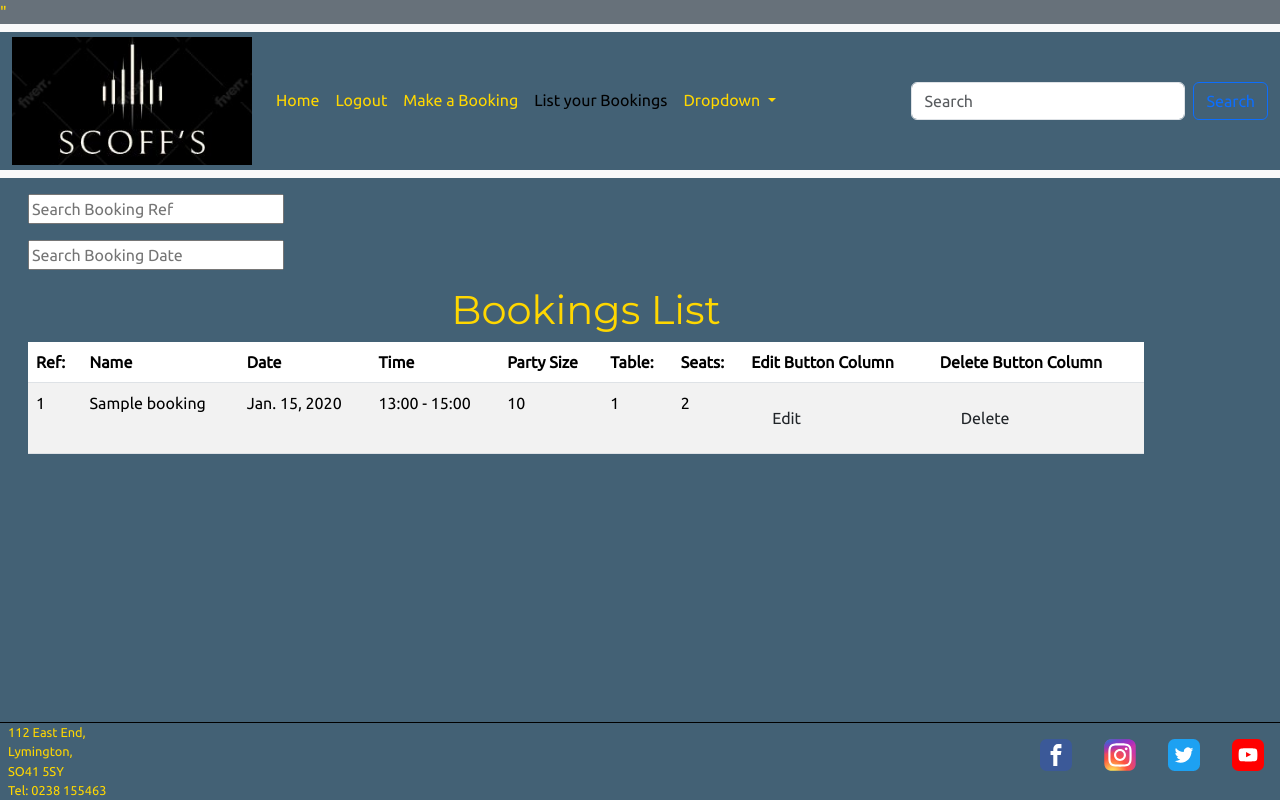
After one commit to mark279455/pf4-scoffs, a Django app: page /bookings/list_bookings/ in a window 1280 px wide. The commit adds this page. Run offline with Django 4.2, Linux system fonts and the light colour scheme; a user stored in the database is signed in; tables that the repository leaves empty hold one stand-in row (values such as "Sample post"); some libraries are stand-ins or nearby versions.

Commit message:
completed add booking - started list bookings

```diff
--- a/bookings/models.py
+++ b/bookings/models.py
@@ -10,7 +10,7 @@ TIME_SLOTS = ((1, "13:00 - 15:00"), (2, "15:00 - 17:00"),
 class Table(models.Model):
     """ model for restaurant table """
     table_number = models.IntegerField(unique=True)
-    table_num_seats = models.IntegerField(choices=NUM_SEATS, default=4)
+    table_num_seats = models.IntegerField(choices=NUM_SEATS, default=2)
 
     class Meta:
         ordering = ['table_number']
@@ -29,13 +29,13 @@ class Booking(models.Model):
     booking_date = models.DateField()
     booking_time = models.IntegerField(choices=TIME_SLOTS, default=1)
     booking_table = models.ForeignKey(
-        Table, on_delete=models.CASCADE, related_name="booking_table")
+        Table, on_delete=models.CASCADE, related_name="table")
     timestamp_booking_made = models.DateTimeField(auto_now=True)
     booking_notes = models.CharField(max_length=1000, null=True)
 
     class Meta:
         """ Order by booking_date and then booking_time """
-        ordering = ['-booking_date', '-booking_time']
+        ordering = ['booking_date', 'booking_time']
 
     def __str__(self):
         return str(self.pk)
--- /dev/null
+++ b/bookings/templates/bookings/list_bookings.html
@@ -0,0 +1,99 @@
+{% extends 'base.html' %}
+{% load static %}
+
+{% block css %}
+{{ block.super }}
+<link rel="stylesheet" href="{% static 'booking/css/booking.css' %}">
+{% endblock %}
+
+
+{% block title %}Bookings{% endblock %}
+
+{% block content %}
+
+<div class="container m-3">
+    <!-- Search querys -->
+    {% if request.user.is_staff %}
+        <form method='GET' class="mb-3">
+            <input type='text' name='q' value='{{ request.GET.q }}' autocomplete="off" aria-label="Search Booking by reference"
+                placeholder="Search Booking Ref">
+            <button class="btn p-0 search-btn" type='submit' value="Search Booking by ref" aria-label="Click to search by booking ref">
+                <i class="fas fa-search"></i>
+            </button>
+        </form>
+        <form method='GET' class="mb-3">
+            <input type='text' name='d' value='{{ request.GET.d }}' class="datepicker" autocomplete="off" aria-label="Search Bookings by date"
+                placeholder="Search Booking Date">
+            <button class="btn p-0 search-btn" type='submit' value="Search Booking by ref" aria-label="Click to search by date">
+                <i class="fas fa-search"></i>
+            </button>
+        </form>
+    {% endif %}
+    <!-- Manage bookings table -->
+    <div class="form-style">
+        <h1 class="text-center">Bookings List</h1>
+        <table class="table table-striped table-hover">
+            <thead>
+                <tr>
+                    <th>Ref:</th>
+                    <th>Name</th>
+                    <th>Date</th>
+                    <th>Time</th>
+                    <th>Party Size</th>
+                    {% if user.is_staff %}
+                    <th>Table:</th>
+                    <th>Seats:</th>
+                    {% endif %}
+                    <th><span class="sr-only">Edit Button Column</span></th>
+                    <th><span class="sr-only">Delete Button Column</span></th>
+                </tr>
+            </thead>
+            {% for booking in object_list %}
+            <tbody>
+                <tr>
+                    <td>
+                        {{ booking.pk }}
+                    </td>
+                    <td>
+                        {{ booking.cust_name }}
+                    </td>
+                    <td>
+                        {{ booking.booking_date }}
+                    </td>
+                    <td>
+                        {{ booking.get_booking_time_display }}
+                    </td>
+                    <td>
+                        {{ booking.booking_party_size }}
+                    </td>
+                    {% if user.is_staff %}
+                    <td>
+                        {{ booking.booking_table }}
+                    </td>
+                    <td>
+                        {{ booking.booking_table.table_num_seats }}
+                    </td>
+                    {% endif %}
+                    <td>
+                        <a href="" class="btn button-style m-2">Edit</a>
+                    </td>
+                    <td>
+                        <a href="" class="btn button-style m-2">Delete</a>
+                    </td>
+                </tr>
+            </tbody>
+            {% endfor %}
+        </table>
+    </div>
+</div>
+
+{% endblock %}
+{% block extra_js %}
+<script src="https://code.jquery.com/jquery-1.9.1.js"></script>
+<script src="https://code.jquery.com/ui/1.11.0/jquery-ui.js"></script>
+<script>
+    $('.datepicker').datepicker({
+        dateFormat: 'yy-mm-dd',
+    });
+</script>
+{% endblock %}
--- a/bookings/urls.py
+++ b/bookings/urls.py
@@ -1,6 +1,7 @@
 from django.urls import path
-from .views import AddBookingView
+from .views import AddBookingView, ListBookingView
 
 urlpatterns = [
     path('', AddBookingView.as_view(), name='add_booking'),
+    path('list_bookings/', ListBookingView.as_view(), name='list_bookings'),
 ]
--- a/bookings/views.py
+++ b/bookings/views.py
@@ -1,7 +1,16 @@
-from django.views.generic import CreateView
-from django.contrib.auth.mixins import LoginRequiredMixin
+from django.views.generic import CreateView, ListView
+from datetime import timedelta, date
+from django.contrib.auth.mixins import LoginRequiredMixin, UserPassesTestMixin
+from django.contrib import messages
 from .models import Booking, Table
 from .forms import BookingForm
+
+
+class ListBookingView(LoginRequiredMixin, ListView):
+    """ view for list of bookings """
+    template_name = 'bookings/list_bookings.html'
+    model = Booking
+    context_object_name = 'list_bookings'
 
 
 class AddBookingView(LoginRequiredMixin, CreateView):
@@ -13,4 +22,44 @@ class AddBookingView(LoginRequiredMixin, CreateView):
 
     def form_valid(self, form):
         form.instance.user = self.request.user
+        """
+        Before form submission, assign table with lowest capacity
+        needed for booking guests
+        """
+        date = form.cleaned_data['booking_date']
+        time = form.cleaned_data['booking_time']
+        party_size = form.cleaned_data['booking_party_size']
+        # Filter tables with capacity greater or equal
+        # to the number of guests
+        tables_with_capacity = list(Table.objects.filter(
+            table_num_seats__gte=party_size
+        ))
+
+        # Get bookings on specified date
+        bookings_on_requested_date = Booking.objects.filter(
+            booking_date=date, booking_time=time)
+
+        # Iterate over bookings to get tables not booked
+        for booking in bookings_on_requested_date:
+            for table in tables_with_capacity:
+                if table.table_number == booking.booking_table.table_number:
+                    tables_with_capacity.remove(table)
+                    break
+
+        # Iterate over tables not booked to get lowest
+        # capacity table to assign to booking
+        lowest_capacity_table = tables_with_capacity[0]
+        for table in tables_with_capacity:
+            if table.table_num_seats < lowest_capacity_table.table_num_seats:
+                lowest_capacity_table = table
+        form.instance.booking_table = lowest_capacity_table
+
+        messages.success(
+            self.request,
+            f'Booking confirmed for {party_size} on {date}'
+        )
+        form.instance.cust = self.request.user
+        # print(f"self.request.user.id: {self.request.user.id}")
+        # print(f"lowest_capacity_table:      id = {lowest_capacity_table.id}")
+        # print(f"form.instance.booking_table: id = {form.instance.booking_table.id}")
         return super(AddBookingView, self).form_valid(form)
--- a/main/settings.py
+++ b/main/settings.py
@@ -54,6 +54,7 @@ INSTALLED_APPS = [
     "crispy_forms",
     "crispy_bootstrap5",
     "rangefilter",
+    "debug_toolbar",
 ]
 
 SITE_ID = 1
@@ -66,6 +67,7 @@ MIDDLEWARE = [
     "django.contrib.auth.middleware.AuthenticationMiddleware",
     "django.contrib.messages.middleware.MessageMiddleware",
     "django.middleware.clickjacking.XFrameOptionsMiddleware",
+    "debug_toolbar.middleware.DebugToolbarMiddleware",
 ]
 
 CRISPY_ALLOWED_TEMPLATE_PACKS = 'bootstrap5'
@@ -136,6 +138,9 @@ AUTH_PASSWORD_VALIDATORS = [
     },
 ]
 
+INTERNAL_IPS = [
+    "127.0.0.1",
+]
 
 # Internationalization
 # https://docs.djangoproject.com/en/4.2/topics/i18n/
--- a/main/urls.py
+++ b/main/urls.py
@@ -22,4 +22,5 @@ urlpatterns = [
     path('accounts/', include('allauth.urls')),
     path("", include("home.urls")),
     path('bookings/', include("bookings.urls")),
+    path('__debug__/', include('debug_toolbar.urls')),
 ]
--- a/templates/includes/header.html
+++ b/templates/includes/header.html
@@ -19,6 +19,9 @@
               </li>
               <li class="nav-item">
                 <a class="nav-link {% if url_name == 'add_booking' %}active{% endif %}" href="{% url 'add_booking' %}">Make a Booking</a>
+              </li>
+              <li class="nav-item">
+                <a class="nav-link {% if url_name == 'list_bookings' %}active{% endif %}" href="{% url 'list_bookings' %}">List your Bookings</a>
               </li>
               {% else %}
               <li class="nav-item">
```
Also changed, not shown: bookings/forms.py (+15 -11 lines), bookings/migrations/0003_alter_booking_options_alter_booking_booking_table_and_more.py (added).
